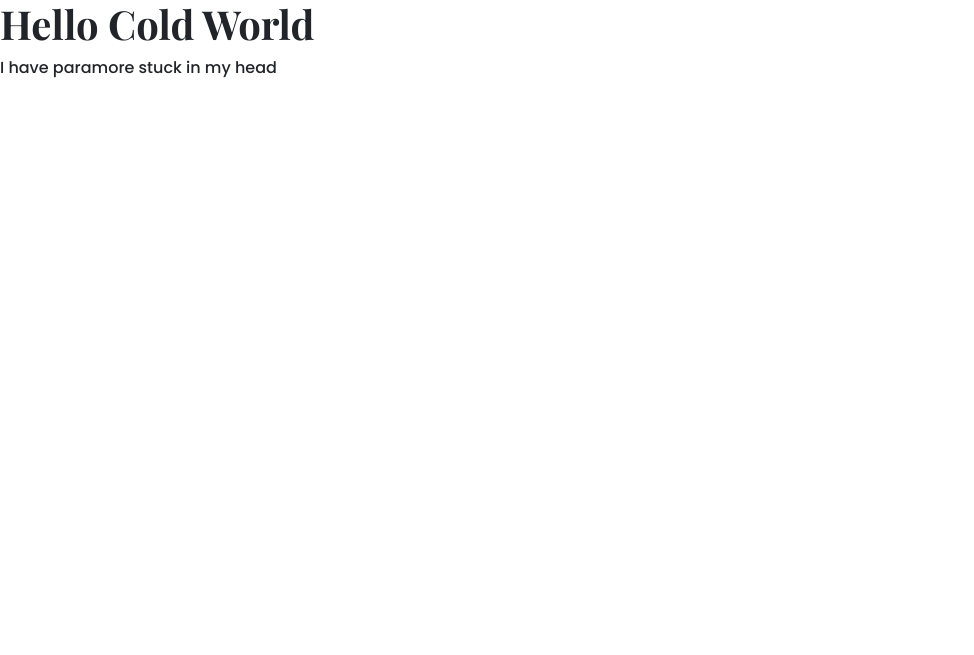
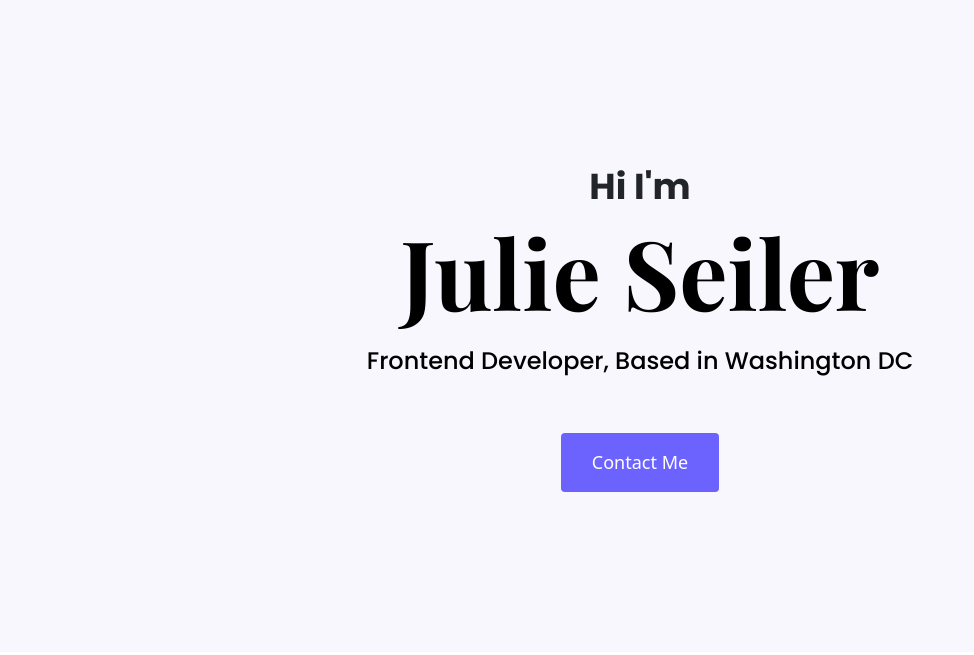
Before and after one commit to julesseiler/Portfolio-Project-1, a plain HTML site: page index.html in a window 1280 px wide. Shown: the whole page, without its empty margins (0-974 px from the left). Drawn offline with nearby package versions, Linux system fonts and the light colour scheme.

Commit message:
Intro Page HTML and CSS adjusted

```diff
--- a/css/style.css
+++ b/css/style.css
@@ -1,9 +1,49 @@
-h1 {
+h1,
+h2,
+h3,
+h4,
+h5,
+h6 {
   font-family: "Playfair Display", serif;
   font-weight: bold;
+  color: black;
+}
+
+h1 {
+  font-size: 96px;
 }
 
 p {
   font-family: "Poppins", sans-serif;
-  font-weight: none;
+  font-weight: bold;
+  font-size: 36px;
 }
+
+.hero {
+  background: #f9f7fe;
+  text-align: center;
+  padding: 160px 20px;
+}
+
+.hero p {
+  font-size: 36px;
+  font-weight: bold;
+  margin: 0;
+}
+
+.hero h2 {
+  font-family: "poppins", sans-serif;
+  font: #272142;
+  font-weight: normal;
+  line-height: 2;
+  font-size: 24px;
+}
+
+.btn-branding {
+  background: #6c63ff;
+  border-radius: 4px;
+  color: white;
+  font-size: 18px;
+  line-height: 27px;
+  padding: 15px 30px;
+}
--- a/index.html
+++ b/index.html
@@ -29,8 +29,12 @@
     <title>Document</title>
   </head>
   <body>
-    <h1>Hello Cold World</h1>
+    <div class="hero">
+      <p>Hi I'm</p>
+      <h1>Julie Seiler</h1>
 
-    <p>I have paramore stuck in my head</p>
+      <h2 class="mb-5">Frontend Developer, Based in Washington DC</h2>
+      <a href="#" class="btn btn-branding">Contact Me </a>
+    </div>
   </body>
 </html>
```
